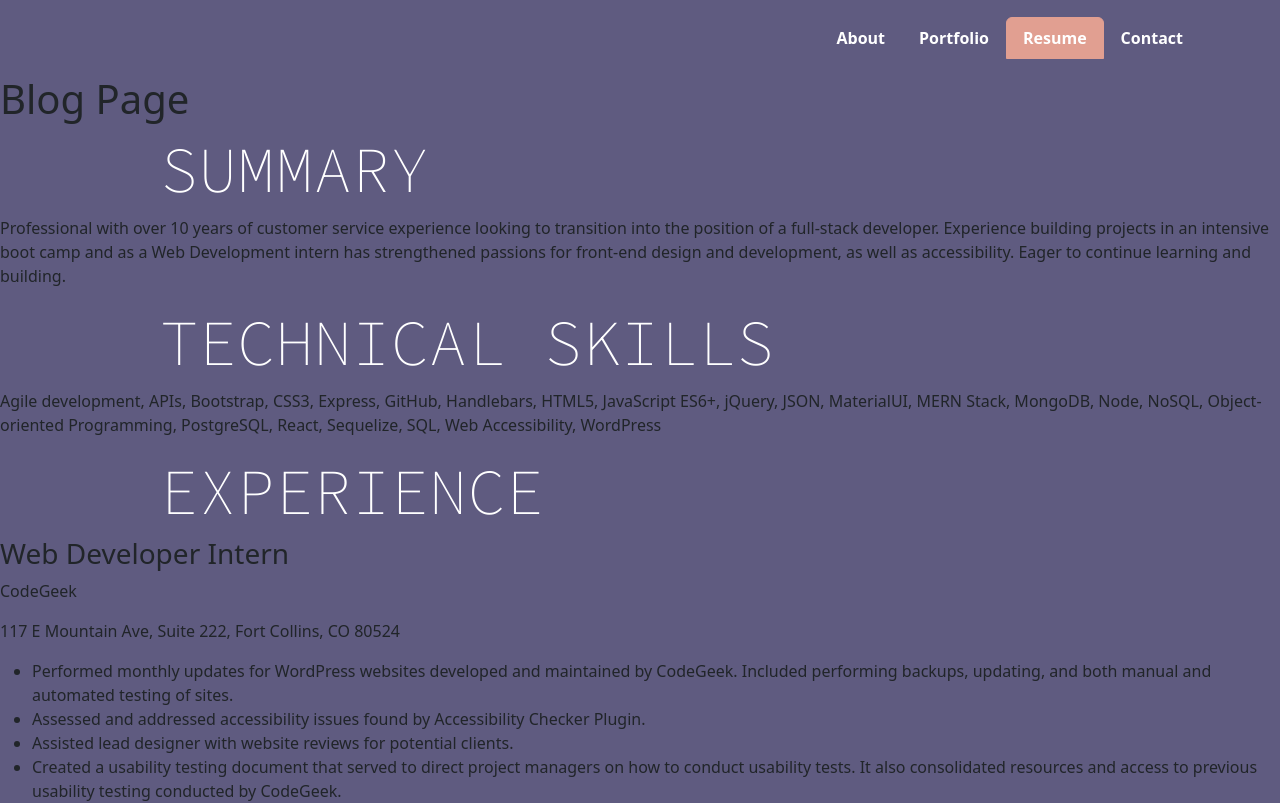
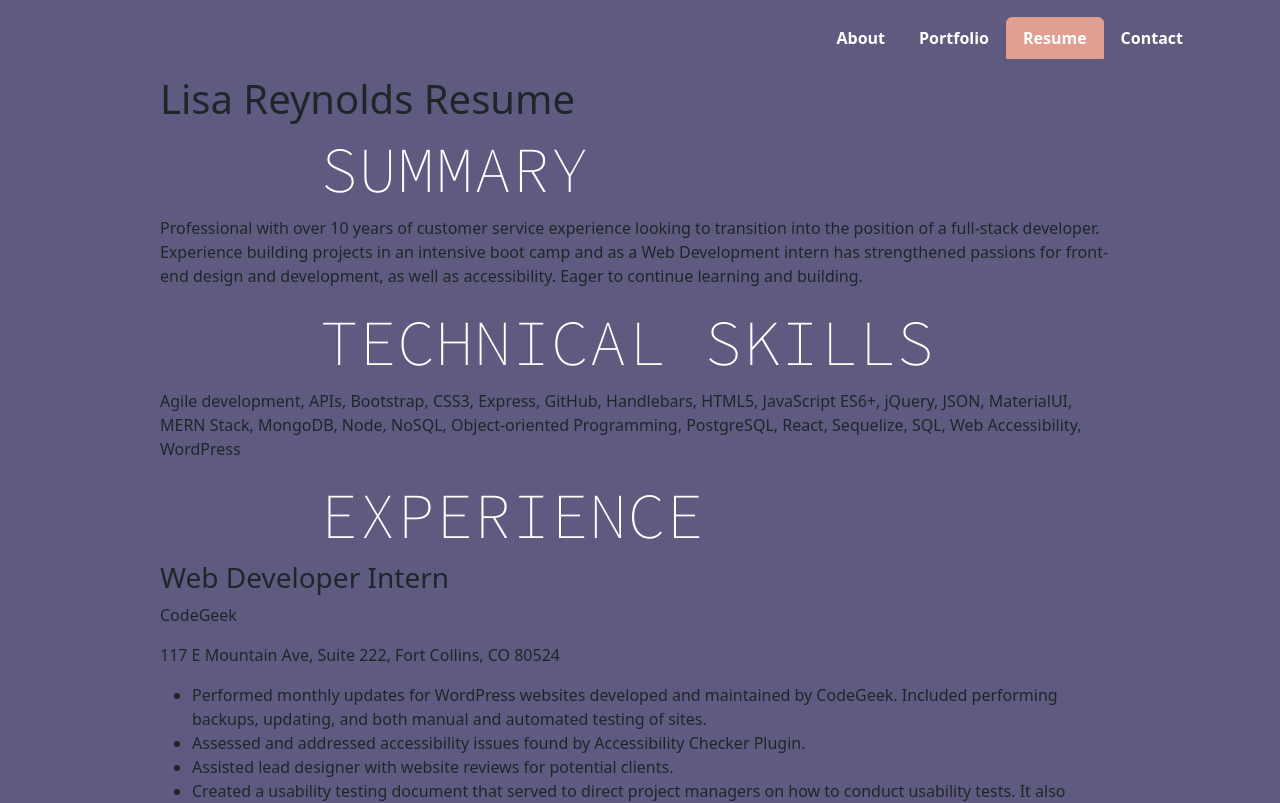
Before and after one commit to LisaLReynolds/react-portfolio, a React (Vite) app: page /Resume in a window 1280 px wide. Shown: the top 803 px of the page. Built offline with nearby package versions, Linux system fonts and the light colour scheme.

Commit message:
made updates to Resume.module.css for padding media queries

```diff
--- a/src/App.css
+++ b/src/App.css
@@ -11,9 +11,7 @@
   --primary-hover-color: #E19F91;
 }
 
-
-
-
+/* I'm not sure if this code is needed. Looks to be overriding bootstrap, but not sure if it is doing anything. Maybe here to fix white area that shows up on right side when screen is made very small/narrow */
 main.mx-3 {
   margin-left: 0 !important;
   margin-right: 0 !important;
--- a/src/pages/Resume.jsx
+++ b/src/pages/Resume.jsx
@@ -1,10 +1,12 @@
+import styles from './Resume.module.css';
+
 export default function Resume() {
   return (
-    <div>
-      <h1>Blog Page</h1>
+    <div className={styles.resume}>
+      <h1>Lisa Reynolds Resume</h1>
 
       <section>
-        <h2>SUMMARY</h2>
+        <h2>Summary</h2>
         <p>
           Professional with over 10 years of customer service experience looking
           to transition into the position of a full-stack developer. Experience
--- /dev/null
+++ b/src/pages/Resume.module.css
@@ -0,0 +1,34 @@
+/* .resume {
+  padding-left: 20rem;
+  padding-right: 20rem;
+} */
+
+.resume {
+  padding-left: 3rem;
+  padding-right: 3rem;
+
+}
+
+/* Medium Screens */
+@media (min-width: 768px) and (max-width: 999px) {
+  .resume {
+    padding-left: 5rem;
+    padding-right: 5rem;
+  }
+}
+
+/* Large Screens */
+@media (min-width: 1000px) and (max-width: 1341px) {
+  .resume {
+    padding-left: 10rem;
+    padding-right: 10rem;
+  }
+}
+
+/* X-Large Screens */
+@media (min-width: 1342px) {
+  .resume {
+    padding-left: 15rem;
+    padding-right: 15rem;
+  }
+}
```
